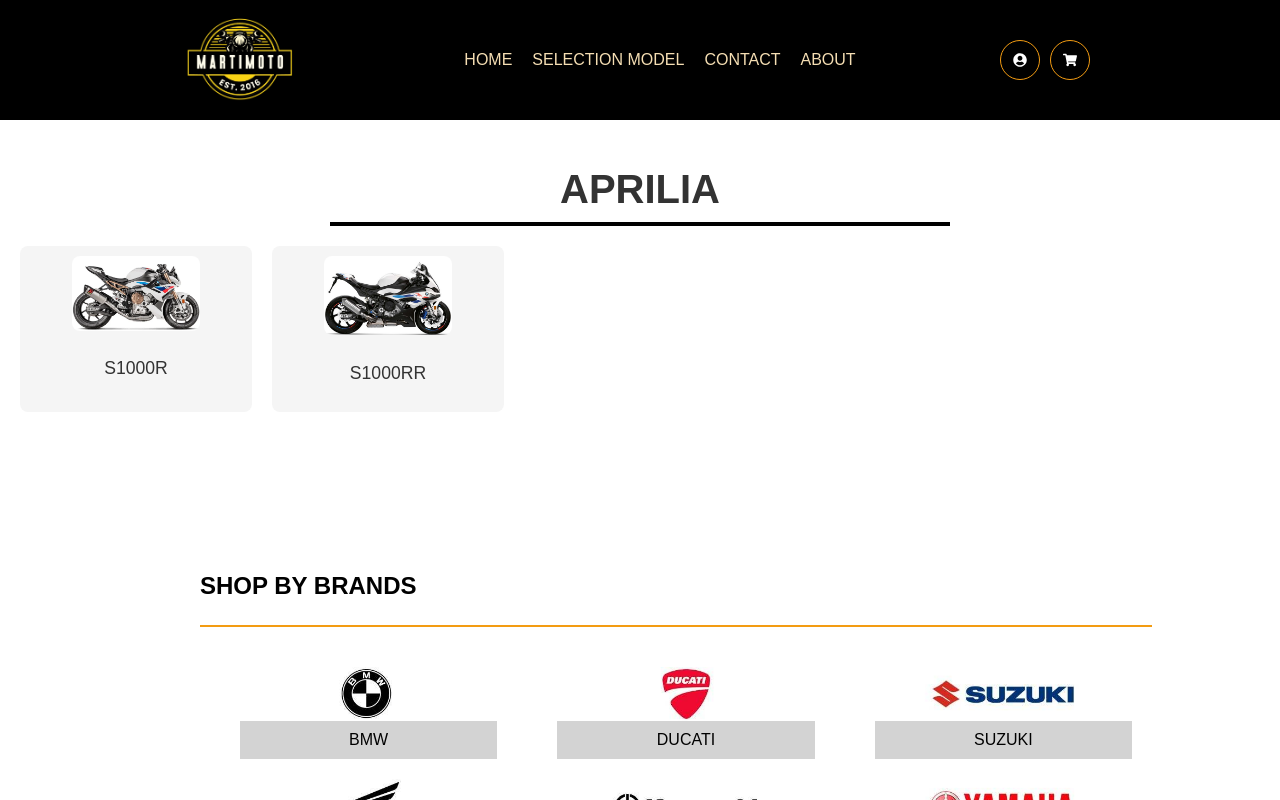
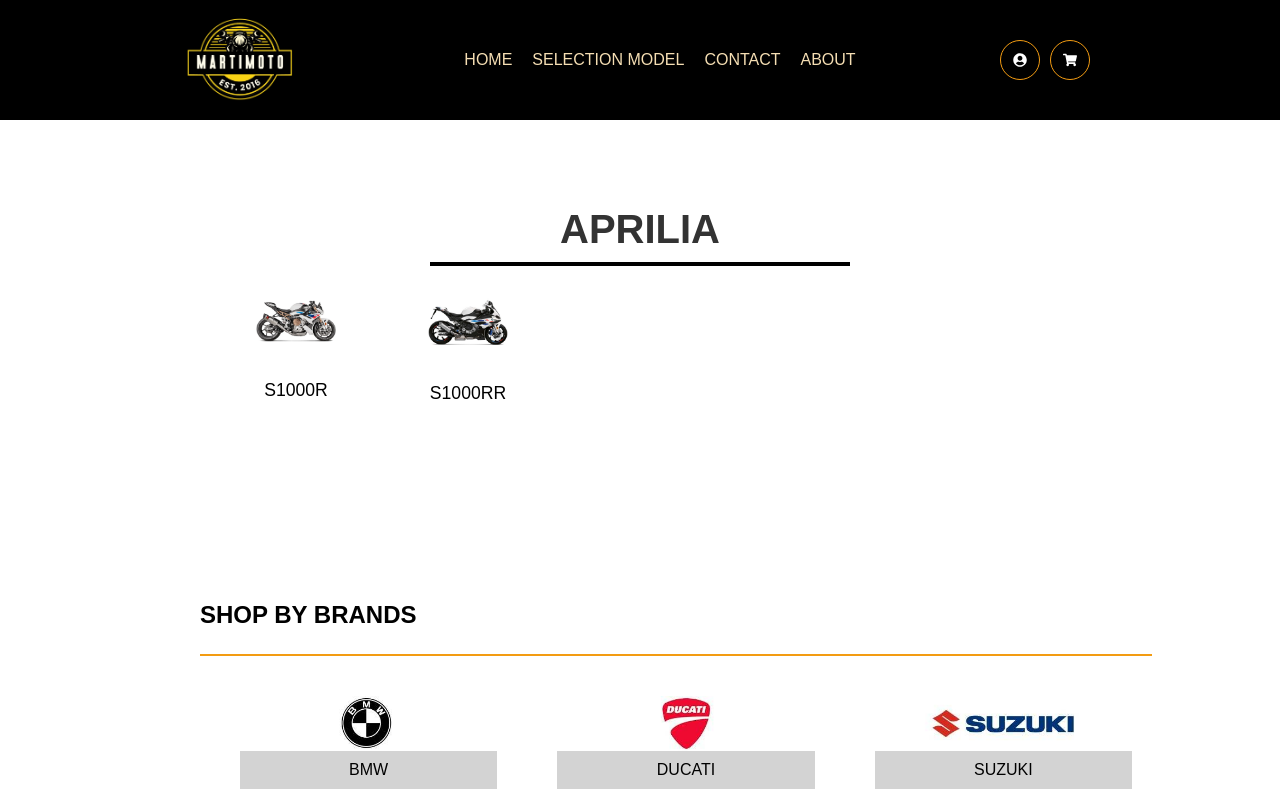
Before and after one commit to dsimplichev/martimoto, a React (Create React App) app: page /brands/APRILIA in a window 1280 px wide. Shown: the top 800 px of the page. Built offline with nearby package versions, Linux system fonts and the light colour scheme.

Commit message:
working on css brand details

```diff
--- a/src/pages/brandDetails/brandDetails.css
+++ b/src/pages/brandDetails/brandDetails.css
@@ -1,17 +1,18 @@
-/* Container for the entire page */
+
 .brand-details {
     padding: 20px;
     text-align: center;
+    margin: 40px 200px 40px 200px
 }
 
-/* Brand title styling */
+
 .brand-title {
     font-size: 2.5rem;
     color: #333;
     margin-bottom: 10px;
 }
 
-/* Underline below the title */
+
 .title-underline {
     width: 50%;
     height: 4px;
@@ -19,28 +20,25 @@
     margin: 0 auto 20px auto;
 }
 
-/* Grid for models: 5 columns, 4 rows */
+
 .model-grid {
     display: grid;
     grid-template-columns: repeat(5, 1fr);
     gap: 20px;
 }
 
-/* Card for each model */
+
 .model-card {
     display: flex;
     flex-direction: column;
     align-items: center;
     padding: 10px;
-    background-color: #f5f5f5;
+    background-color: white;
     border-radius: 8px;
     transition: transform 0.3s ease, box-shadow 0.3s ease;
 }
 
-.model-card:hover {
-    transform: scale(1.05);
-    box-shadow: 0 4px 8px rgba(0, 0, 0, 0.2);
-}
+
 
 
 .model-image {
@@ -52,8 +50,11 @@
 
 .model-name {
     font-size: 1.1rem;
-    color: #333;
+    color: #000000;
     position: relative;
+
+    padding: 10px;
+
 }
 
 .model-name::after {
```
